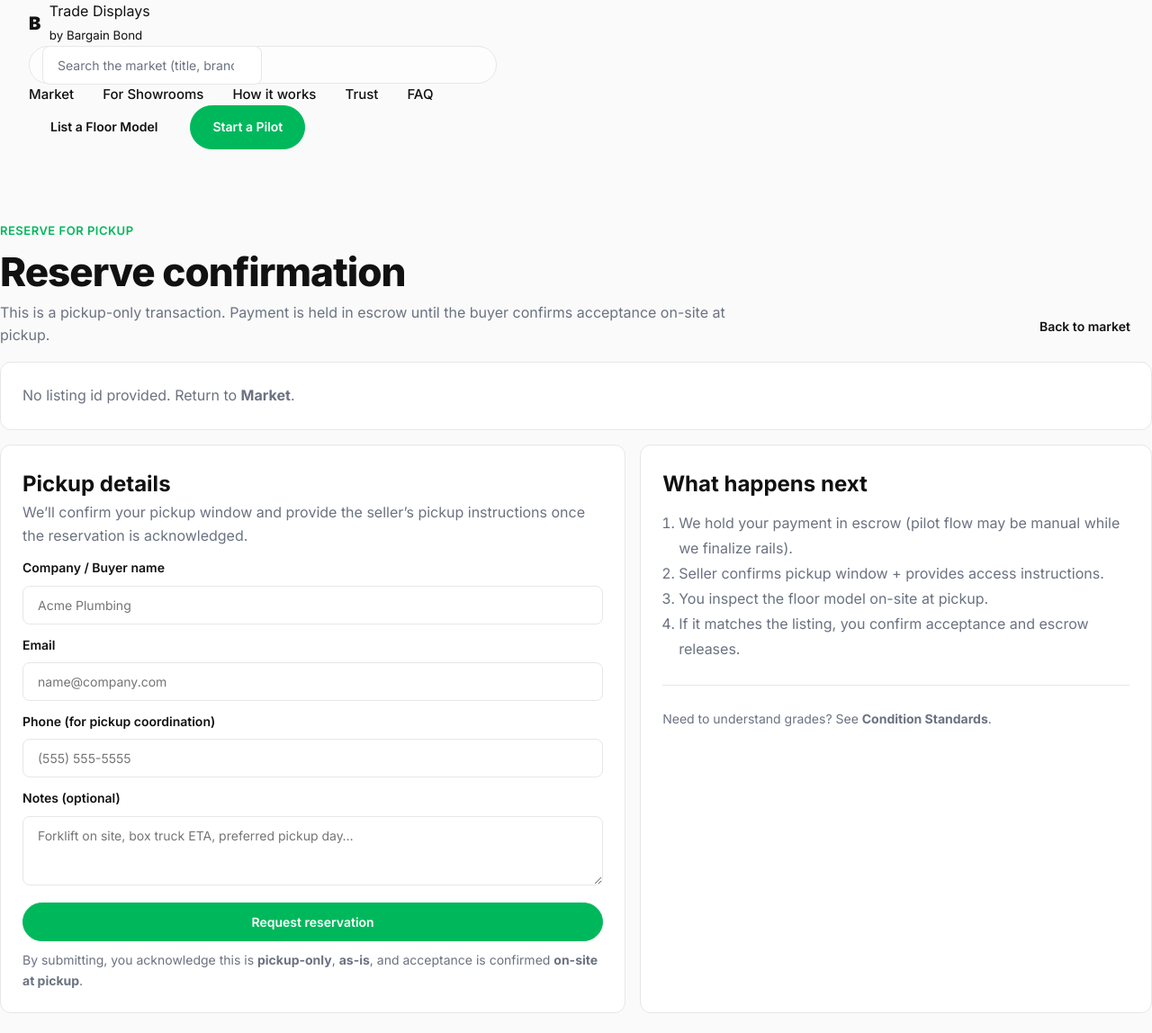
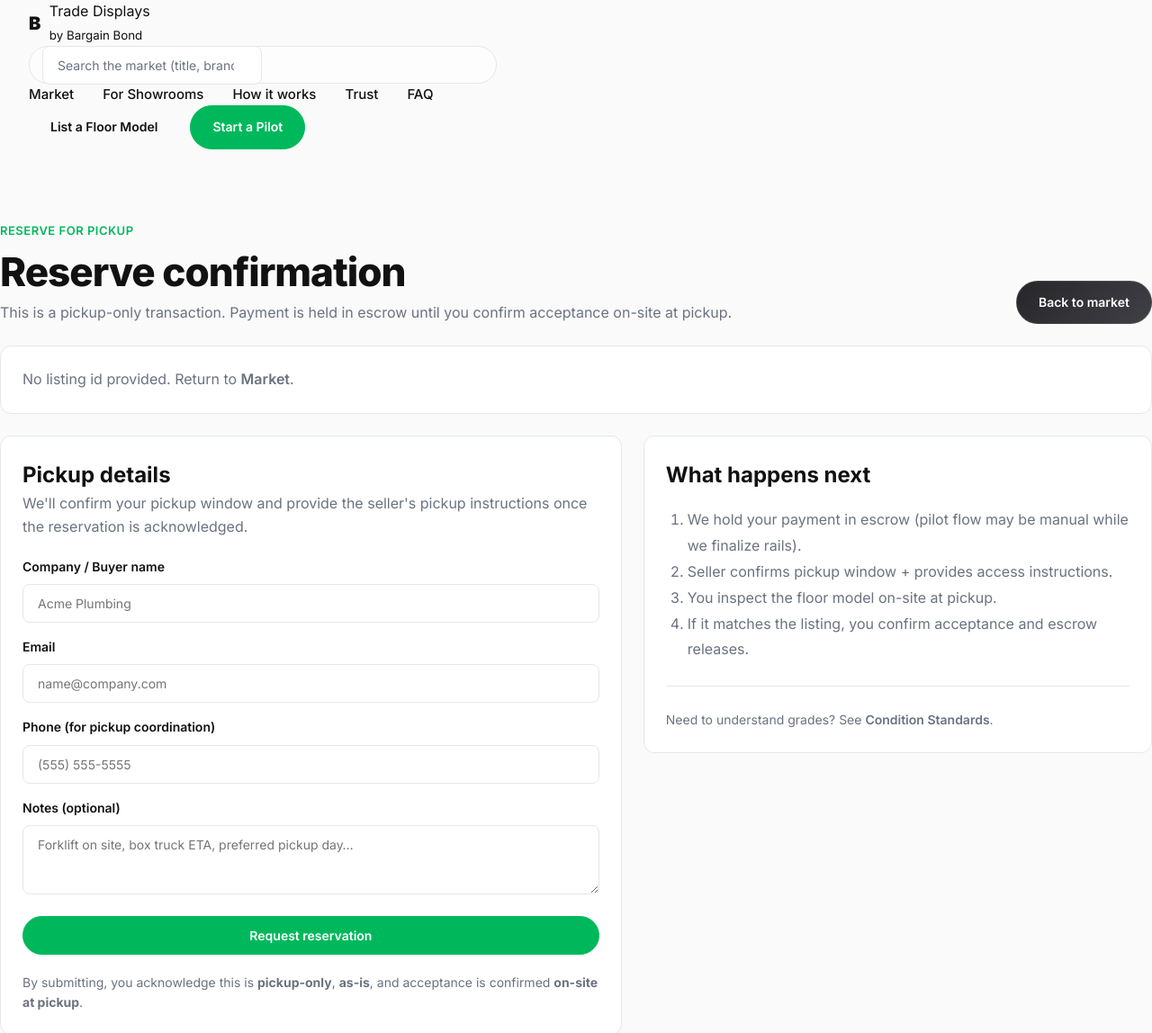
Before and after one commit to immelbr87-ux/trade-displays-site-v2, a website: page site/reserve-confirmation.html in a window 1280 px wide. Shown: the top 1148 px of the page at 90% size. Drawn offline with Linux system fonts and the light colour scheme.

Commit message:
Update reserve-confirmation.html

```diff
--- a/site/reserve-confirmation.html
+++ b/site/reserve-confirmation.html
@@ -1,8 +1,8 @@
-<!doctype html>
+<!DOCTYPE html>
 <html lang="en">
 <head>
-  <meta charset="utf-8" />
-  <meta name="viewport" content="width=device-width,initial-scale=1" />
+  <meta charset="UTF-8">
+  <meta name="viewport" content="width=device-width, initial-scale=1.0">
   <title>Reserve — Trade Displays</title>
   <meta name="description" content="Reserve a showroom floor model for verified pickup. Escrow until acceptance at pickup." />
   <link rel="stylesheet" href="app.css" />
@@ -11,43 +11,50 @@
   <div id="bb-header"></div>
 
   <div class="container section">
-    <div class="section-title" style="display:flex;align-items:flex-end;justify-content:space-between;gap:14px;flex-wrap:wrap;">
+    <div style="display:flex;align-items:flex-end;justify-content:space-between;gap:20px;flex-wrap:wrap;margin-bottom:24px;">
       <div>
         <div class="kicker">RESERVE FOR PICKUP</div>
         <h1 class="h2" style="margin:8px 0 0;">Reserve confirmation</h1>
-        <p class="muted" style="margin:8px 0 0; max-width:820px;">This is a pickup-only transaction. Payment is held in escrow until the buyer confirms acceptance on-site at pickup.</p>
+        <p class="muted" style="margin:8px 0 0; max-width:820px;">This is a pickup-only transaction. Payment is held in escrow until you confirm acceptance on-site at pickup.</p>
       </div>
-      <div style="display:flex;gap:10px;flex-wrap:wrap;">
-        <a class="btn btn-pill" href="/market">Back to market</a>
+      <div style="display:flex;gap:12px;flex-wrap:wrap;">
+        <a class="btn btn-secondary btn-pill" href="/market">Back to market</a>
       </div>
     </div>
 
-    <div class="panel" style="margin-top:16px;">
+    <div class="panel" style="margin-bottom:24px;">
       <div id="summary" class="muted">Loading listing…</div>
     </div>
 
-    <div class="two-col" style="display:grid;grid-template-columns: 1.1fr .9fr; gap:16px; margin-top:16px;">
+    <div style="display:grid;grid-template-columns: 1.1fr 0.9fr; gap:24px; align-items:start;">
       <div class="panel">
         <h2 style="margin-top:0;">Pickup details</h2>
-        <p class="muted">We’ll confirm your pickup window and provide the seller’s pickup instructions once the reservation is acknowledged.</p>
+        <p class="muted" style="margin-bottom:20px;">We'll confirm your pickup window and provide the seller's pickup instructions once the reservation is acknowledged.</p>
 
-        <form id="reserveForm" class="form" style="margin-top:12px;">
-          <label class="label">Company / Buyer name</label>
-          <input class="input" name="buyer" required placeholder="Acme Plumbing" />
+        <form id="reserveForm" style="display:grid;gap:16px;">
+          <div>
+            <label class="label">Company / Buyer name</label>
+            <input class="input" name="buyer" required placeholder="Acme Plumbing" />
+          </div>
 
-          <label class="label" style="margin-top:12px;">Email</label>
-          <input class="input" name="email" type="email" required placeholder="name@company.com" />
+          <div>
+            <label class="label">Email</label>
+            <input class="input" name="email" type="email" required placeholder="name@company.com" />
+          </div>
 
-          <label class="label" style="margin-top:12px;">Phone (for pickup coordination)</label>
-          <input class="input" name="phone" required placeholder="(555) 555-5555" />
+          <div>
+            <label class="label">Phone (for pickup coordination)</label>
+            <input class="input" name="phone" required placeholder="(555) 555-5555" />
+          </div>
 
-          <label class="label" style="margin-top:12px;">Notes (optional)</label>
-          <textarea class="input" name="notes" rows="3" placeholder="Forklift on site, box truck ETA, preferred pickup day…"></textarea>
+          <div>
+            <label class="label">Notes (optional)</label>
+            <textarea class="input" name="notes" rows="3" placeholder="Forklift on site, box truck ETA, preferred pickup day…"></textarea>
+          </div>
 
-          <div style="height:12px;"></div>
           <button class="btn btn-primary btn-pill btn-full" type="submit">Request reservation</button>
 
-          <p class="small muted" style="margin-top:10px;">
+          <p class="small muted" style="margin-top:4px;">
             By submitting, you acknowledge this is <strong>pickup-only</strong>, <strong>as-is</strong>, and acceptance is confirmed <strong>on-site at pickup</strong>.
           </p>
         </form>
@@ -55,7 +62,7 @@
 
       <div class="panel">
         <h2 style="margin-top:0;">What happens next</h2>
-        <ol class="muted" style="margin-top:10px; padding-left:18px; line-height:1.75;">
+        <ol class="muted" style="padding-left:24px; line-height:1.8; margin:16px 0;">
           <li>We hold your payment in escrow (pilot flow may be manual while we finalize rails).</li>
           <li>Seller confirms pickup window + provides access instructions.</li>
           <li>You inspect the floor model on-site at pickup.</li>
@@ -64,12 +71,12 @@
 
         <div class="hr"></div>
         <div class="small muted">
-          Need to understand grades? See <a href="/trust"><strong>Condition Standards</strong></a>.
+          Need to understand grades? See <a href="/trust" style="font-weight:600;">Condition Standards</a>.
         </div>
       </div>
     </div>
 
-    <div id="result" style="margin-top:16px;"></div>
+    <div id="result" style="margin-top:24px;"></div>
   </div>
 
   <div id="bb-footer"></div>
@@ -87,32 +94,32 @@
 
     async function load(){
       if(!id){
-        summary.innerHTML = '<div class="muted">No listing id provided. Return to <a href="/market"><strong>Market</strong></a>.</div>';
+        summary.innerHTML = '<div class="muted">No listing id provided. Return to <a href="/market" style="font-weight:600;">Market</a>.</div>';
         return;
       }
       try{
-        const r = await fetch(`/.netlify/functions/getDisplay?id=${encodeURIComponent(id)}`, { cache: 'no-store' });
+        const r = await fetch(`/.netlify/functions/listDisplays?id=${encodeURIComponent(id)}`, { cache: 'no-store' });
         const data = await r.json();
         const x = data.listing || data.item || data || {};
         const title = esc(x.title || x.name || 'Showroom floor model');
         const price = esc(x.price ? ('$' + Number(String(x.price).replace(/[^0-9.]/g,'')).toLocaleString(undefined,{maximumFractionDigits:0})) : (x.price || ''));
-        const grade = esc((x.grade || x.condition_grade || '').toUpperCase() || '—');
+        const grade = esc((x.grade || x.condition_grade || '').toUpperCase() || 'A');
         summary.innerHTML = `
-          <div style="display:flex;align-items:flex-start;justify-content:space-between;gap:14px;flex-wrap:wrap;">
+          <div style="display:flex;align-items:flex-start;justify-content:space-between;gap:20px;flex-wrap:wrap;">
             <div>
-              <div style="font-weight:850; font-size:16px;">${title}</div>
-              <div class="small muted" style="margin-top:4px;">Grade ${grade} • Pickup-only • Acceptance on-site</div>
+              <div style="font-weight:700; font-size:18px; margin-bottom:6px;">${title}</div>
+              <div class="small muted">Grade ${grade} • Pickup-only • Acceptance on-site</div>
             </div>
-            <div style="font-weight:900; font-size:18px;">${price}</div>
+            <div style="font-weight:800; font-size:24px; letter-spacing:-0.5px;">${price}</div>
           </div>`;
       } catch(e){
         summary.innerHTML = `
-          <div style="display:flex;align-items:flex-start;justify-content:space-between;gap:14px;flex-wrap:wrap;">
+          <div style="display:flex;align-items:flex-start;justify-content:space-between;gap:20px;flex-wrap:wrap;">
             <div>
-              <div style="font-weight:850; font-size:16px;">Listing ${esc(id)}</div>
-              <div class="small muted" style="margin-top:4px;">(Preview mode) • Pickup-only • Acceptance on-site</div>
+              <div style="font-weight:700; font-size:18px; margin-bottom:6px;">Listing ${esc(id)}</div>
+              <div class="small muted">(Preview mode) • Pickup-only • Acceptance on-site</div>
             </div>
-            <div style="font-weight:900; font-size:18px;">—</div>
+            <div style="font-weight:800; font-size:24px;">—</div>
           </div>`;
       }
     }
@@ -123,7 +130,6 @@
       const payload = Object.fromEntries(fd.entries());
       payload.listingId = id;
 
-      // Pilot-safe: attempt Netlify function; fallback to client confirmation.
       try{
         const r = await fetch('/.netlify/functions/reserveDisplay', {
           method: 'POST',
@@ -132,10 +138,10 @@
         });
         const data = await r.json();
         if(!r.ok) throw new Error(data?.error || 'Unable to submit.');
-        result.innerHTML = `<div class="panel"><h3 style="margin-top:0;">Reservation requested</h3><p class="muted" style="margin:0;">We received your request. You’ll get pickup instructions once the seller confirms the window.</p></div>`;
+        result.innerHTML = `<div class="panel"><h3 style="margin-top:0;">Reservation requested</h3><p class="muted" style="margin:0;">We received your request. You'll get pickup instructions once the seller confirms the window.</p></div>`;
         form.reset();
       }catch(err){
-        result.innerHTML = `<div class="panel"><h3 style="margin-top:0;">Saved (preview mode)</h3><p class="muted" style="margin:0;">Your request can’t be submitted from this static preview. In production, this posts to the reservation endpoint. Details captured locally:</p><pre style="white-space:pre-wrap; margin:12px 0 0; background:#0b0b0f; color:#fff; padding:12px; border-radius:12px; overflow:auto;">${esc(JSON.stringify(payload, null, 2))}</pre></div>`;
+        result.innerHTML = `<div class="panel"><h3 style="margin-top:0;">Saved (preview mode)</h3><p class="muted" style="margin:0 0 12px;">Your request can't be submitted from this static preview. In production, this posts to the reservation endpoint. Details captured locally:</p><pre style="white-space:pre-wrap; background:#1a1a1a; color:#fff; padding:16px; border-radius:8px; overflow:auto; font-size:13px;">${esc(JSON.stringify(payload, null, 2))}</pre></div>`;
       }
     });
 
```
